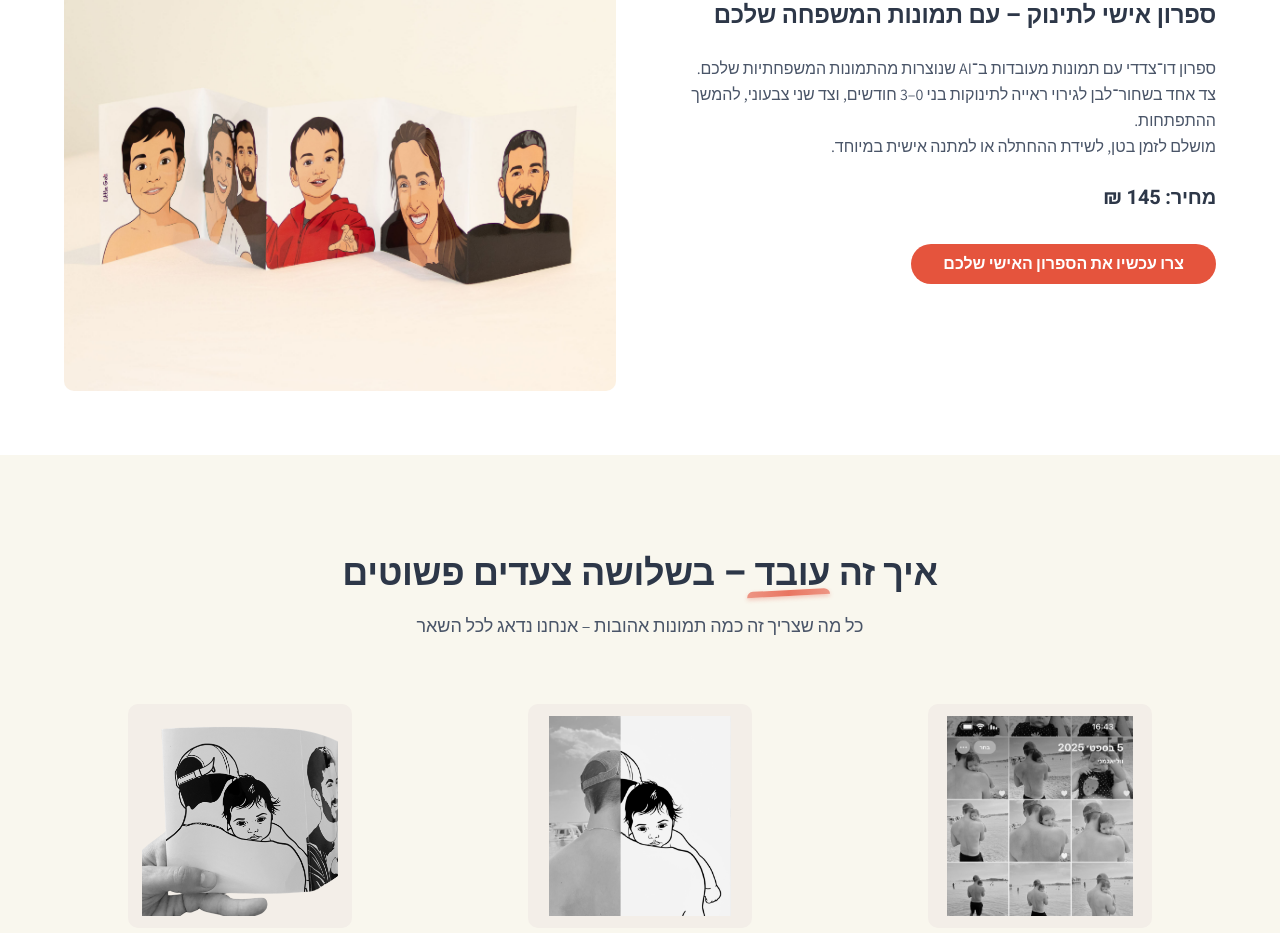
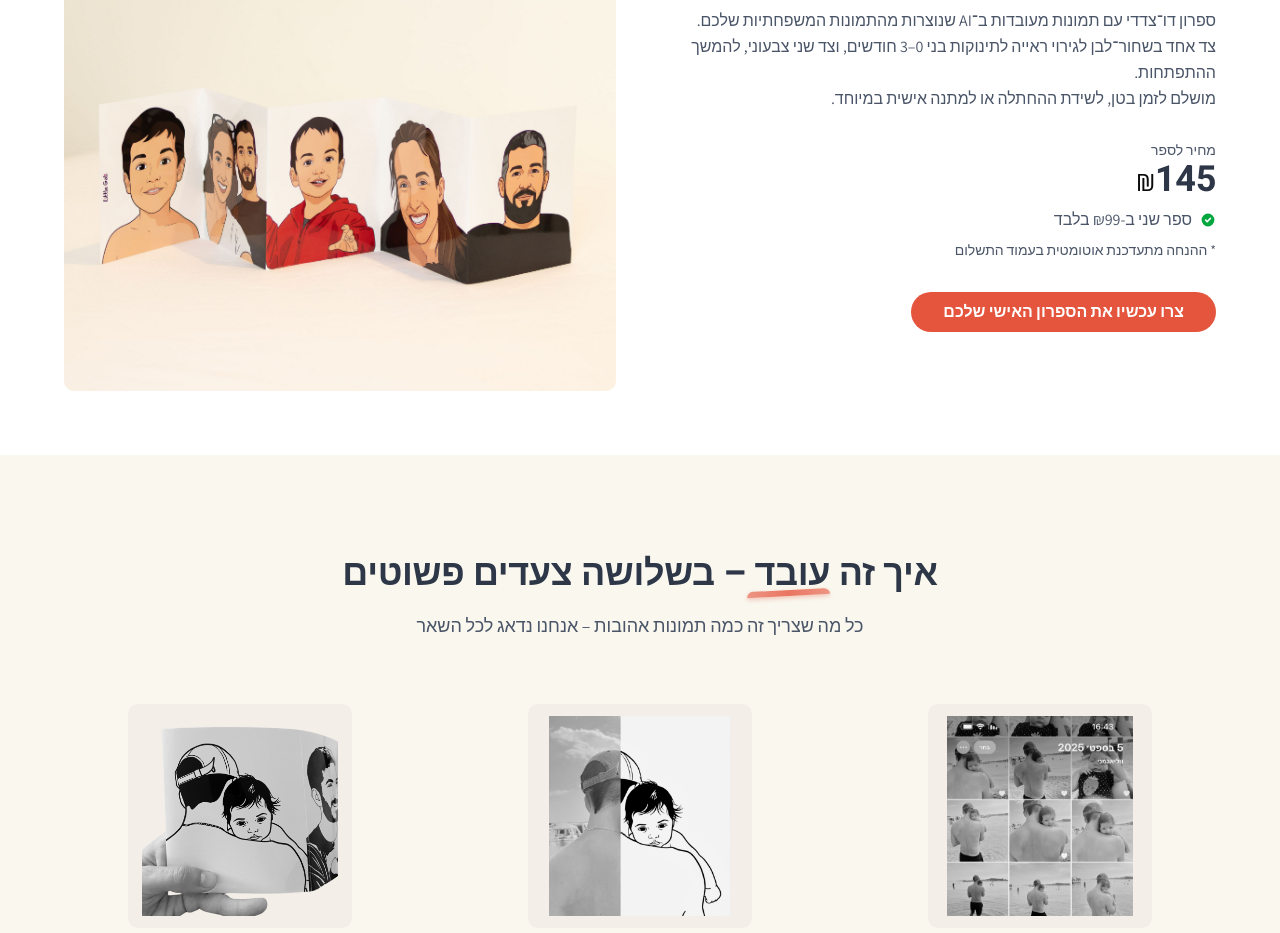
Before and after one commit to yawel-wel/little-gali, a Next.js app: page / in a window 1280 px wide. Shown: the part 875-1808 px from the top of the page. Built offline with nearby package versions, Linux system fonts and the light colour scheme.

Commit message:
add discount for second book

```diff
--- a/src/app/cart/page.tsx
+++ b/src/app/cart/page.tsx
@@ -327,6 +327,12 @@ export default function CartPage() {
                           >
                             הוסף ספרון
                           </Button>
+                          <p className="text-sm font-body text-medium-gray text-center mt-2">
+                            ספרון שני ב-99 ₪ 🎉
+                          </p>
+                          <p className="text-xs font-body text-medium-gray text-center mt-1">
+                            * ההנחה מתעדכנת אוטומטית בעמוד התשלום
+                          </p>
                         </div>
                       </div>
                     </div>
@@ -388,13 +394,21 @@ export default function CartPage() {
                       </Button>
 
                       {/* Add Book Button */}
+                      <div className="w-full max-w-sm">
                         <Button
                           onClick={() => router.push("/upload?new=1")}
                           variant="outline"
-                        className="w-full max-w-sm border-primary-orange text-primary-orange hover:bg-primary-orange/10 font-body-bold cursor-pointer"
+                          className="w-full border-primary-orange text-primary-orange hover:bg-primary-orange/10 font-body-bold cursor-pointer"
                         >
                           הוסף ספרון
                         </Button>
+                        <p className="text-sm font-body text-medium-gray text-center mt-2">
+                          ספרון שני ב-99 ₪ 🎉
+                        </p>
+                        <p className="text-xs font-body text-medium-gray text-center mt-1">
+                          * ההנחה מתעדכנת אוטומטית בעמוד התשלום
+                        </p>
+                      </div>
                     </div>
                   </div>
                 </div>
--- a/src/app/page.tsx
+++ b/src/app/page.tsx
@@ -313,10 +313,37 @@ export default function Home() {
                   </div>
 
                   {/* Price */}
-                  <div className="flex items-center justify-center lg:justify-start gap-2">
-                    <span className="text-xl font-heading text-dark-gray">
-                      מחיר: {BOOK_PRICE} ₪
-                    </span>
+                  {/* Price - Underlined Elegant */}
+                  <div className="flex flex-col items-center lg:items-start gap-1">
+                    <div className="relative">
+                      <span className="text-sm font-body text-medium-gray mt-1 block">
+                        מחיר לספר
+                      </span>
+                      <div className="flex items-baseline pb-1">
+                        <span className="text-4xl font-heading font-light text-dark-gray">
+                          {BOOK_PRICE}
+                        </span>
+                        <span className="text-2xl font-bodye">₪</span>
+                      </div>
+                      <div className="absolute bottom-0 right-0 w-24 h-0.5 bg-gradient-to-l from-primary-orange to-transparent"></div>
+                    </div>
+                    <div className="flex items-center gap-2 font-body text-medium-gray">
+                      <svg
+                        className="w-4 h-4 text-green-600"
+                        fill="currentColor"
+                        viewBox="0 0 20 20"
+                      >
+                        <path
+                          fillRule="evenodd"
+                          d="M10 18a8 8 0 100-16 8 8 0 000 16zm3.707-9.293a1 1 0 00-1.414-1.414L9 10.586 7.707 9.293a1 1 0 00-1.414 1.414l2 2a1 1 0 001.414 0l4-4z"
+                          clipRule="evenodd"
+                        />
+                      </svg>
+                      <span>ספר שני ב-₪99 בלבד</span>
+                    </div>
+                    <p className="text-sm font-body text-medium-gray mt-1">
+                      * ההנחה מתעדכנת אוטומטית בעמוד התשלום
+                    </p>
                   </div>
 
                   {/* CTA Button */}
```
Lines whose indentation alone changed are shown as unchanged.
